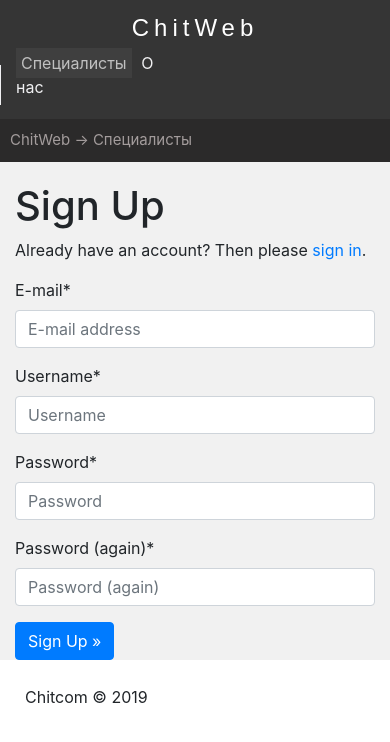
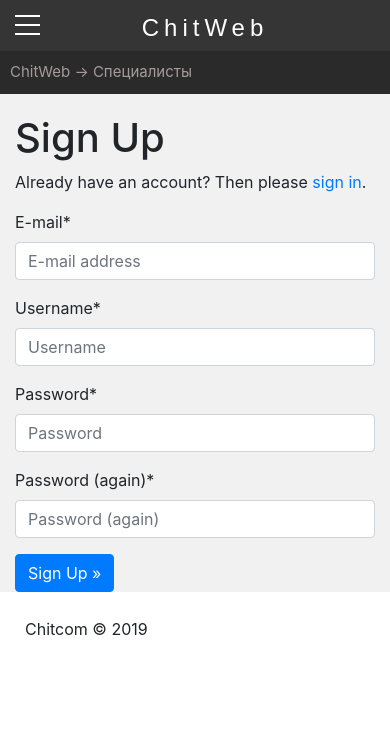
Before and after one commit to chitcomhub/chitweb, a Django app: page /accounts/signup/ in a window 390 px wide. Shown: the top 742 px of the page. Run offline with Django 3.2, Linux system fonts and the light colour scheme; style sheets or scripts are compiled from the project's sources; some libraries are stand-ins or nearby versions.

Commit message:
Add burger menu (#7)
* Add burger menu

* add fixed mobile layout

* add fixed breakpoints to mobile and tablet

* add links to burger menu

```diff
--- a/chitweb/static/js/project.js
+++ b/chitweb/static/js/project.js
@@ -1 +1,6 @@
 /* Project specific Javascript goes here. */
+$(document).ready(function(){
+  $('.header_burger').click(function(event){
+    $('.header_burger,.header__menu').toggleClass('active');
+  });
+});
--- a/chitweb/static/sass/project.scss
+++ b/chitweb/static/sass/project.scss
@@ -178,6 +178,7 @@ $red: #b94a48;
 	margin: 14px;
 }
 .skils{
+  width: 200px;
 	padding: 5px;
 	outline:none;
 	display: block;
@@ -186,15 +187,108 @@ $red: #b94a48;
 }
 .holder select{
 	width: 200px;
-    padding: 7px;
-    outline:none;
-    background-color: #F0F0F2;
-    border: none;
+  padding: 7px;
+  outline:none;
+  background-color: #F0F0F2;
+  border: none;
+}
+.header_burger,.header__menu{
+  display: none;
+}
+.block-form-Search label{
+  display: block;
+}
+.submit-form {
+    margin: 0;
 }
 @media (max-width: 575.98px) {
 	.col-6{
 		margin-bottom: 20px;
 	}
+  .display-switch{
+    display: none;
+  }
+  .header_burger{
+    display: block;
+    position: absolute;
+    width: 25px;
+    height: 20px;
+    margin: 15px;
+    z-index: 2
+  }
+  .header_burger:before,
+  .header_burger:after{
+    content: '';
+    background-color: #fff;
+    position: absolute;
+    width: 100%;
+    height: 2px;
+    left: 0;
+    transition: all 0.3s ease 0s;
+  }
+  .header_burger span{
+    position: absolute;
+    background: #fff;
+    position: absolute;
+    left: 0;
+    width: 100%;
+    height: 2px;
+    top: 9px;
+    transition: all 0.3s ease 0s;
+  }
+  .header_burger:before{
+    top: 0;
+  }
+  .header_burger:after{
+    bottom: 0;
+  }
+  .header__menu{
+    display: block;
+    position: absolute;
+    top: -100%;
+    left: 0;
+    width: 100%;
+    height: 35%;
+    background-color: #353535;
+    transition: all 0.3s ease 0s;
+    z-index: 1;
+  }
+  .header__menu.active{
+    top: 50px;
+  }
+  .header_burger.active:before {
+    transform: rotate(45deg);
+    top: 9px;
+  }
+  .header_burger.active span{
+    transform: scale(0);
+  }
+  .header_burger.active:after {
+    transform:rotate(-45deg);
+    bottom: 9px;
+  }
+  .header__link{
+    color: #fff1f1;
+    border-bottom: 1px solid #a49f9f;
+    margin-bottom: 5px;
+    border-color: hsla(0,0%,100%,.15)!important;
+    padding-top: 5px!important;
+    padding-bottom: 5px!important;
+    margin: 5px;
+  }
+  .header__list a{
+    color: white;
+    text-decoration: none;
+    font-weight: 600;
+  }
+  .header__list{
+    list-style: none;
+    margin: 5px;
+    padding: 6px;
+  }
+  .header-splitline{
+    border-right: none
+  }
 	.text-skils{
 		display: block;
 	}
@@ -224,6 +318,9 @@ $red: #b94a48;
 	.logo-chitweb {
 		border-right: none;
 	}
+  .logo-chitweb a {
+    margin-left: 20px;
+  }
 }
 @media (min-width: 768px) {
 	.holder > .col-md-2 {
@@ -232,8 +329,17 @@ $red: #b94a48;
 	.block-user h5 {
 		font-size: 15px;
 	}
+  .logo-chitweb a {
+    margin-left: 20px;
+  }
 	.block-user p {
 		margin: 0 0px 15px 0;
-    	font-size: 12px;
+    font-size: 12px;
 	}
 }
+@media (min-width: 576px) and (max-width: 767.98px) {
+  .pagination {
+    justify-content: center;
+    margin-left: 20px;
+  }
+}
--- a/chitweb/templates/base.html
+++ b/chitweb/templates/base.html
@@ -16,15 +16,29 @@
 <body>
 	<div class="container-fluid">
 		<div class="row header">
-			<div class="col-md-2 logo-chitweb">
+			<div class="col-md-auto col-sm-3 logo-chitweb col-lg-2 ">
 				<a href="{% url 'home' %}">ChitWeb</a>
 			</div>
 			<div class="header-splitline align-self-center"></div>
-			<div class="col-md-3  col-6 align-self-center">
+			<div class="col-md-4 col-6 align-self-center display-switch">
         <!-- Todo: make header-menu-item-active depend on current page -->
 				<a href="{% url 'home' %}" class="header-menu-item header-menu-item-active">Специалисты</a>
 				<a href="{% url 'about' %}" class="header-menu-item">О нас</a>
 			</div>
+			<div class="header_burger">
+				<span>
+				</span>
+			</div>
+			<nav class="header__menu">
+				<ul class="header__list">
+					<li class="header__link">
+						<a href="{% url 'home' %}">Специалисты</a>
+					</li>
+					<li class="header__link">
+						<a href="{% url 'about' %}">О нас</a>
+					</li>
+				</ul>
+			</nav>
 		</div>
 		<div class="row content">
 			<div class="col-md-11 section">
```
Also changed, not shown: chitweb/templates/pages/home.html (+10 -10 lines).
